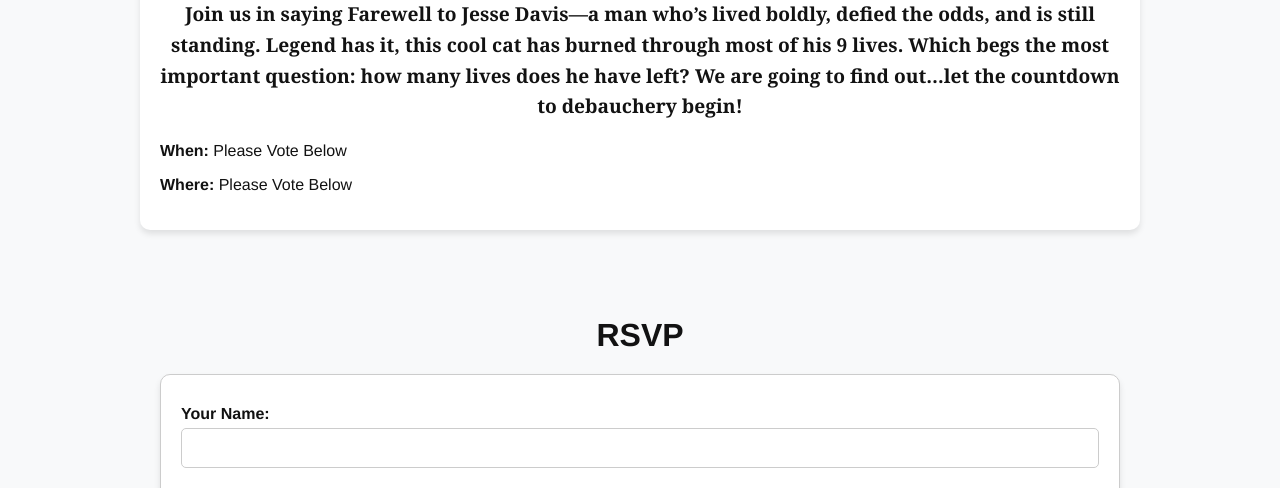
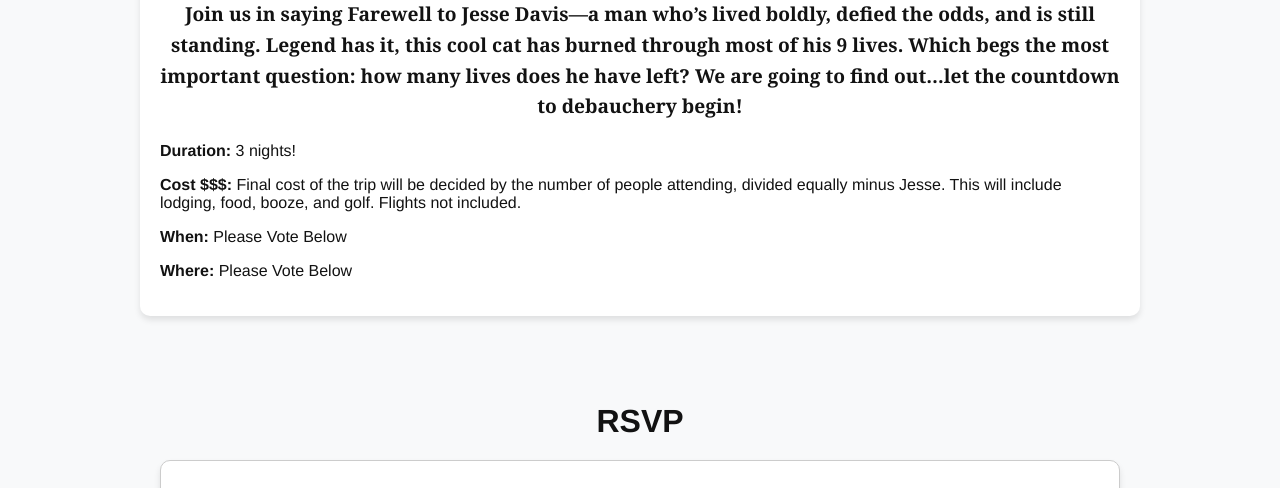
Before and after one commit to Bcdavis24/JesseBachelorParty, a plain HTML site: page index.html in a window 1280 px wide. Shown: the part 612-1100 px from the top of the page. Drawn offline with Linux system fonts and the light colour scheme.

Commit message:
Update index.html

```diff
--- a/index.html
+++ b/index.html
@@ -179,6 +179,8 @@
         <div id="details" class="section" style="background-color: white; padding: 20px; border-radius: 10px; box-shadow: 0px 4px 6px rgba(0, 0, 0, 0.1);">
             <h2>Event Details</h2>
             <p style="font-family: 'Georgia', serif; font-size: 1.2em; font-weight: bold; text-align: center; line-height: 1.6; margin: 20px 0;">Join us in saying Farewell to Jesse Davis—a man who’s lived boldly, defied the odds, and is still standing. Legend has it, this cool cat has burned through most of his 9 lives. Which begs the most important question: how many lives does he have left? We are going to find out…let the countdown to debauchery begin!</p>
+            <p><strong>Duration:</strong> 3 nights!</p>
+            <p><strong>Cost $$$:</strong> Final cost of the trip will be decided by the number of people attending, divided equally minus Jesse. This will include lodging, food, booze, and golf. Flights not included.</p>
             <p><strong>When:</strong> Please Vote Below</p>
             <p><strong>Where:</strong> Please Vote Below</p>
 </div>
```
